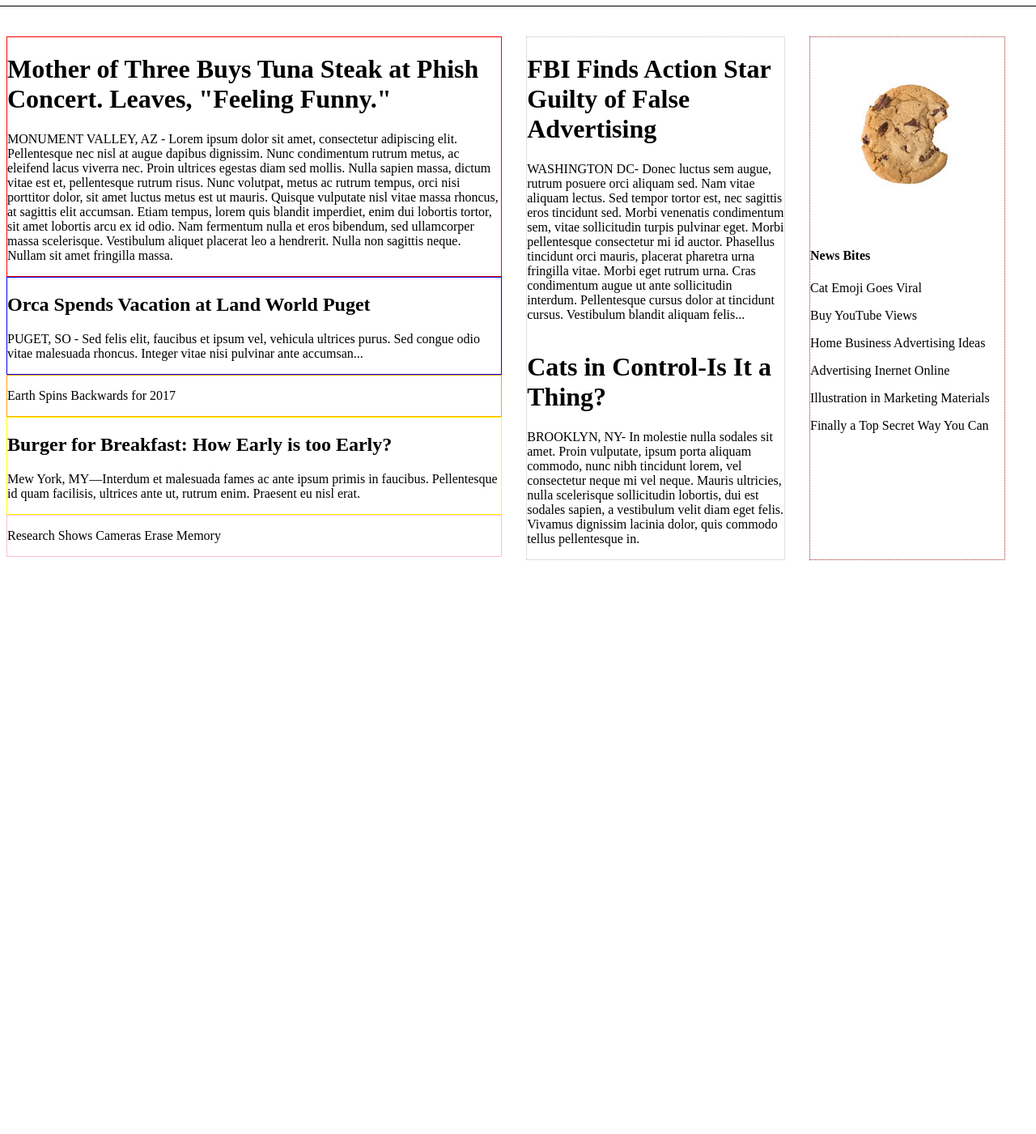
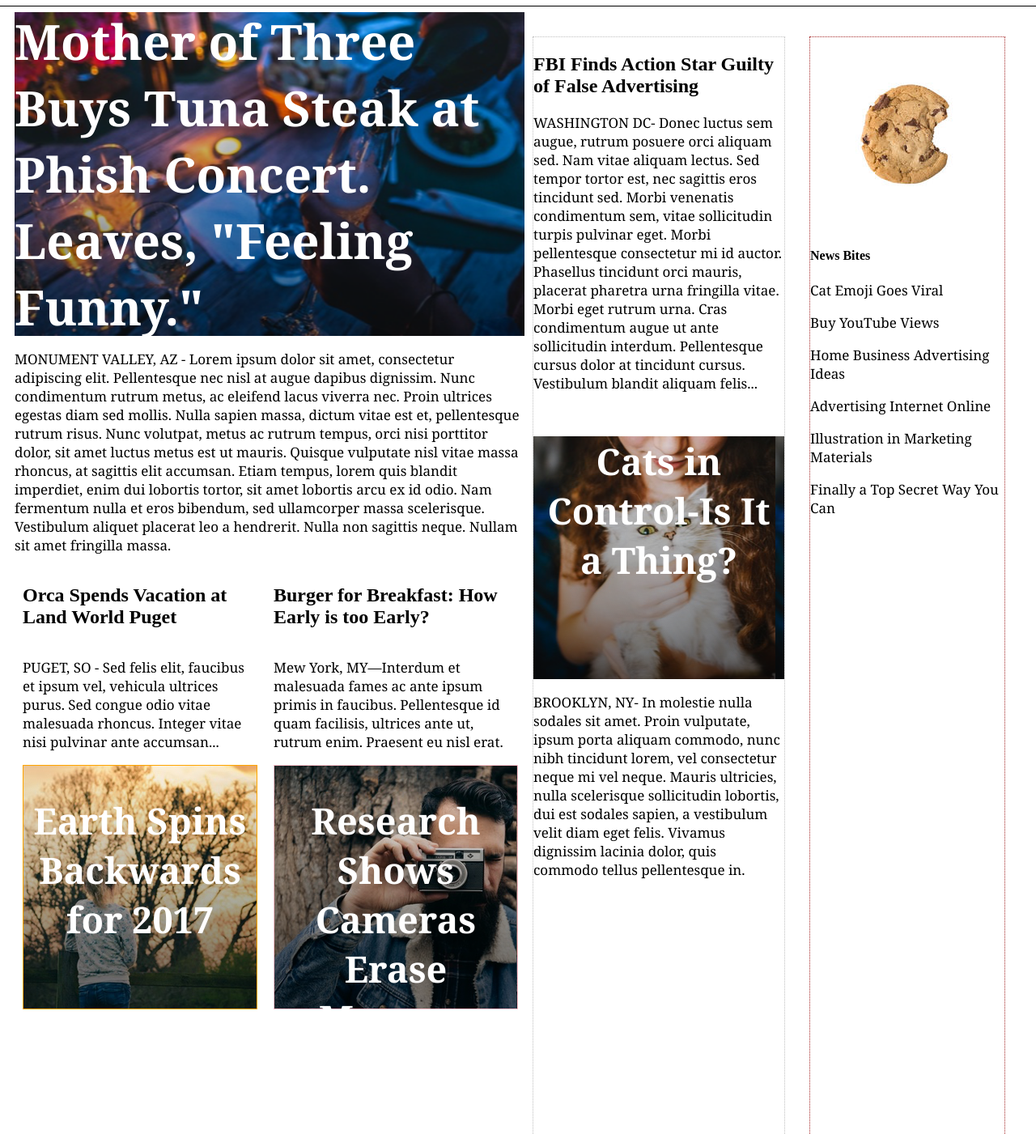
Before and after one commit to omal0030/mytimes, a plain HTML site: page index.html in a window 1280 px wide. Shown: the part 73-1474 px from the top of the page at 81% size. Before the commit the page ends 800 px from the top, so only its background shows below. Drawn offline with Linux system fonts and the light colour scheme.

Commit message:
Column Arrangement Done

```diff
--- a/index.html
+++ b/index.html
@@ -30,11 +30,10 @@
 <!-- Main - Phish -->
 
   <div class="main container"?>
-    <div class="phish">
-      <div class="headline">
-      <h1>Mother of Three Buys Tuna Steak at Phish Concert. Leaves,
-        "Feeling Funny."</h1>
-      </div>
+    <div class="headline">
+      <h2>Mother of Three Buys Tuna Steak at Phish Concert. Leaves,
+        "Feeling Funny."</h2>
+    </div>
       <p>MONUMENT VALLEY, AZ - Lorem ipsum dolor sit amet, consectetur
         adipiscing elit. Pellentesque nec nisl at augue dapibus dignissim. Nunc
         condimentum rutrum metus, ac eleifend lacus viverra nec. Proin ultrices
@@ -46,41 +45,47 @@
          lobortis arcu ex id odio. Nam fermentum nulla et eros bibendum, sed
          ullamcorper massa scelerisque. Vestibulum aliquet placerat leo a
          hendrerit. Nulla non sagittis neque. Nullam sit amet fringilla massa.</p>
-     </div>
 
-<!-- Orca -->
 
-   <div class="orca">
+<!-- Columns - Below Main Article -->
+
+<!-- Column A - Orca -->
+
+<div class="columns-below">
+   <div class="column-a">
      <div class="orca-headline">
        <h2>Orca Spends Vacation at Land World Puget</h2>
      </div>
        <p>PUGET, SO - Sed felis elit, faucibus et ipsum vel, vehicula ultrices
          purus. Sed congue odio vitae malesuada rhoncus. Integer vitae nisi
          pulvinar ante accumsan...</p>
-   </div>
 
-<!-- Earth -->
+<!-- Column A - Earth -->
 
    <div class="earth">
-     <p>Earth Spins Backwards for 2017</p>
+     <h2>Earth Spins Backwards for 2017</h2>
    </div>
+ </div>
 
-<!-- Burger -->
+<br />
 
-   <div class="burger">
+<!-- Column B - Burger -->
+
+  <div class="column-b">
      <div class="burger-headline">
        <h2>Burger for Breakfast: How Early is too Early?</h2>
-     </div>
        <p>Mew York, MY—Interdum et malesuada fames ac ante ipsum primis in
          faucibus. Pellentesque id quam facilisis, ultrices ante ut, rutrum
          enim. Praesent eu nisl erat.</p>
-   </div>
+     </div>
 
-<!-- Camera -->
+<!-- Column B - Camera -->
 
    <div class="camera">
-     <p>Research Shows Cameras Erase Memory</p>
+     <h2>Research Shows Cameras Erase Memory</h2>
    </div>
+ </div>
+</div>
 </div>
 
 <!--                       MIDDLE COLUMN                   -->
@@ -90,7 +95,7 @@
 <div class="middle container"?>
   <div class="fbi">
     <div class="fbi-headline">
-    <h1>FBI Finds Action Star Guilty of False Advertising</h1>
+    <h2>FBI Finds Action Star Guilty of False Advertising</h2>
     </div>
     <p>WASHINGTON DC- Donec luctus sem augue, rutrum posuere orci aliquam sed.
       Nam vitae aliquam lectus. Sed tempor tortor est, nec sagittis eros
@@ -106,7 +111,7 @@
 
    <div class="cats">
      <div class="cats-headline">
-     <h1>Cats in Control-Is It a Thing?</h1>
+     <h2>Cats in Control-Is It a Thing?</h2>
      </div>
      <p>BROOKLYN, NY- In molestie nulla sodales sit amet. Proin vulputate,
        ipsum porta aliquam commodo, nunc nibh tincidunt lorem, vel consectetur
@@ -127,7 +132,7 @@
           <p>Cat Emoji Goes Viral</p>
           <p>Buy YouTube Views</p>
           <p>Home Business Advertising Ideas</p>
-          <p>Advertising Inernet Online</p>
+          <p>Advertising Internet Online</p>
           <p>Illustration in Marketing Materials</p>
           <p>Finally a Top Secret Way You Can</p>
         </div>
--- a/resources/css/style.css
+++ b/resources/css/style.css
@@ -1,5 +1,5 @@
 
-/* Header Content */
+/*                     Header Content                 */
 
 header {
   font-family: Verdana;
@@ -39,7 +39,7 @@ a {
   margin: 0  10px;
 }
 
-/* General Content */
+/*                       General Content                 */
 
 .content {
   display: flex;
@@ -54,38 +54,100 @@ a {
   float: left;
   margin: 40px 30px 0 0;
 }
+p{
+  font-family: Georgia;
+  font-size: 17px;
+  color: black;
+}
 
-/* Main Column Content */
+/*                       Main Column Content             */
 
 .main {
-  width: 6300px;
+  width: 630px;
   display: flex;
+  margin: 10px 10px;
 }
-.phish {
-  border: 1px solid red;
+.headline {
+  background-image: url("../images/wine-img-story-main.png");
+  background-repeat: no-repeat;
+  background-size: cover;
+  display: inline-flex;
+  align-items: center;
+  height: 400px;
+  color: white;
+  font-family: Georgia;
+  font-weight: bold;
+  font-size: 40px;
 }
-.orca {
-  border: 1px solid blue;
+.columns-below {
+  display: inline-flex;
+  flex-direction: row;
+  justify-content: space-between;
+  padding-bottom: 150px;
+}
+.column-a,
+.column-b {
+  display: flex;
+  flex-direction: column;
+  width: 300px;
+  position: relative;
+  margin: 0 10px;
+}
+.burger-headline {
+  display: flex;
+  flex-direction: column;
+  width: 300px;
+  position: relative;
+}
+.orca-headline {
+  display: flex;
+  align-items: horizontal;
+  text-align: left;
+  flex-direction: column;
 }
 .earth {
   border: 1px solid orange;
-}
-.burger {
-  border: 1px solid yellow;
+  background-image: url("../images/fence-img-story-2.png");
+  height: 300px;
+  color: white;
+  text-align: center;
+  font-family: Georgia;
+  font-weight: bold;
+  font-size: 30px;
 }
 .camera {
   border: 1px solid pink;
+  background-image: url("../images/camera-img-story-3.png");
+  height: 300px;
+  width: 300px;
+  display: flex;
+  flex-direction: column;
+  position: relative;
+  color: white;
+  text-align: center;
+  font-family: Georgia;
+  font-weight: bold;
+  font-size: 30px;
 }
 
-/* Middle Column Content */
+/*                  Middle Column Content            */
 
 .middle {
   border: 1px dotted silver;
   width: 3000;
   display: flex;
 }
+.cats-headline {
+  background-image: url("../images/cat-img-story-1.png");
+  height: 300px;
+  color: white;
+  text-align: center;
+  font-family: Georgia;
+  font-weight: bold;
+  font-size: 30px;
+}
 
-/* Sidebar Column Content */
+/*                   Sidebar Column Content            */
 
 .sidebar {
   border: 1px dotted brown;
```
Also changed, not shown: 2 other files.
